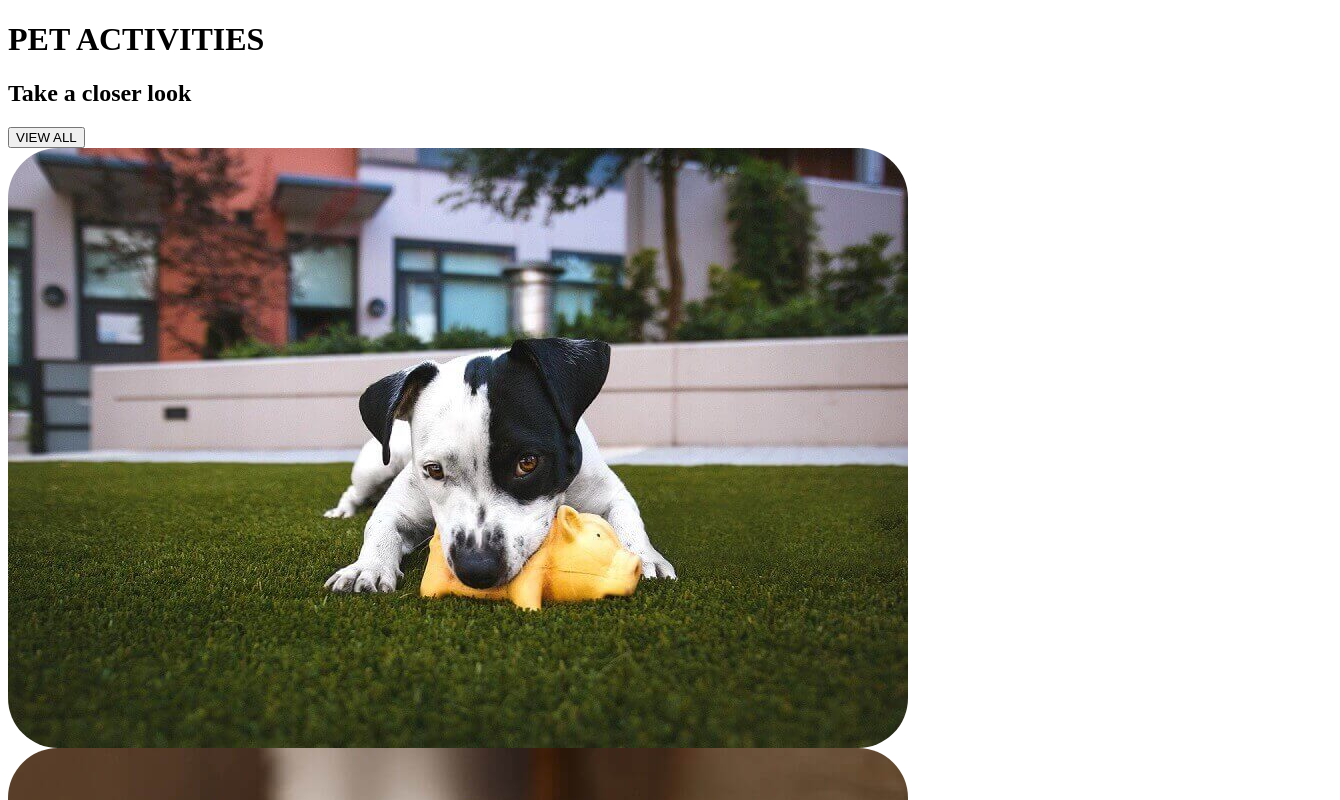
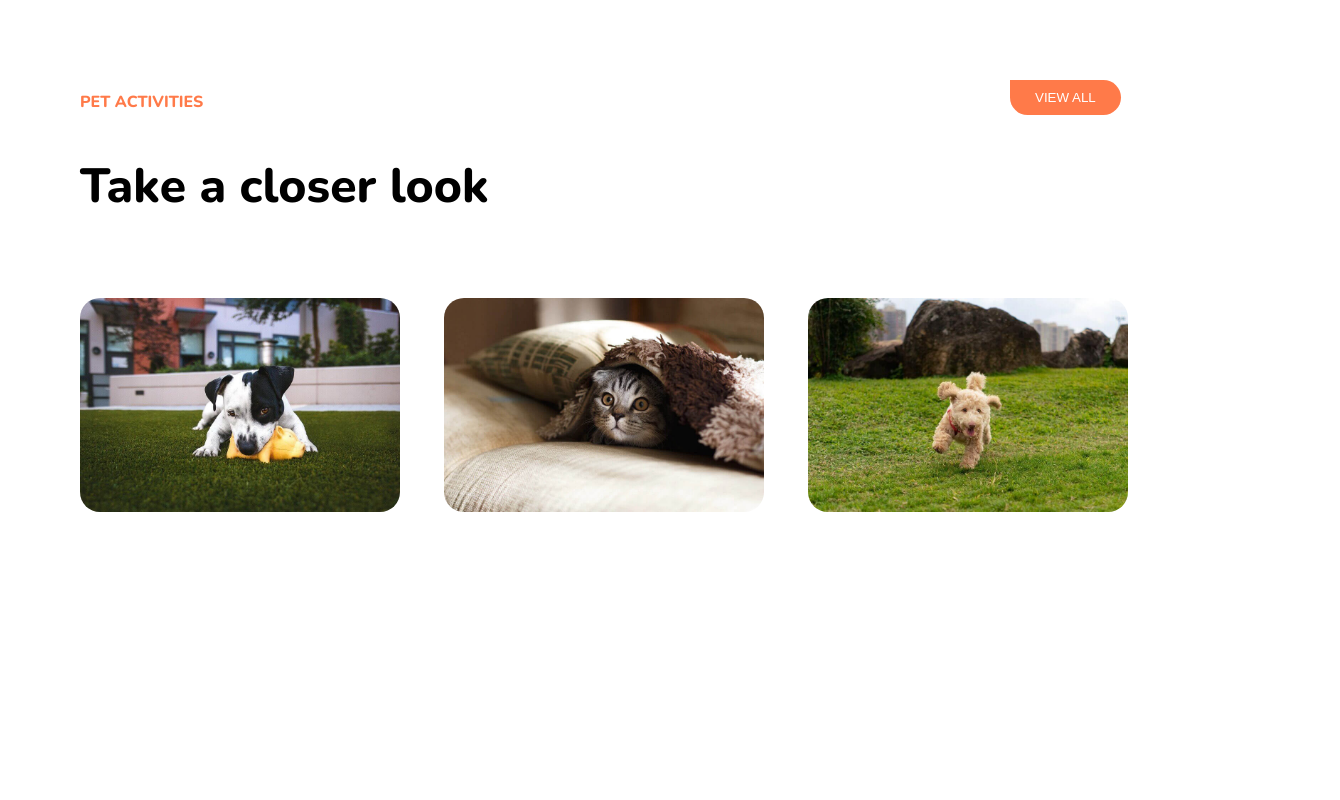
Before and after one commit to RaquelOrtegaLabrac/w1-ch4-raquel-ortega, a website: page index.html in a window 1280 px wide. Shown: the top 800 px of the page, 1340 px wide, since content can reach past the window. Drawn offline with nearby package versions, Linux system fonts and the light colour scheme.

Commit message:
add styles

```diff
--- a/index.html
+++ b/index.html
@@ -8,18 +8,29 @@
   <title>Pet activities</title>
   <link rel="stylesheet" href="styles.css">
   <link rel="shortcut icon" href="logo2.png" type="image/x-icon">
+  <link rel="preconnect" href="https://fonts.googleapis.com">
+  <link rel="preconnect" href="https://fonts.gstatic.com" crossorigin>
+  <link href="https://fonts.googleapis.com/css2?family=Nunito:wght@400;800&display=swap" rel="stylesheet">
 </head>
 
 <body>
+  <div class="header-container">
     <header>
+      <div class="title-subtitle">
         <h1 class="header__title">PET ACTIVITIES</h1>
         <h2 class="header__subtitle">Take a closer look</h2>
+      </div>
+      <div class="button-container">
         <button class="header__button">VIEW ALL</button>
+      </div>
     </header>
+  </div>
   <main>
+    <div class="image-container">
       <img src="01.jpg" alt="A puppy with a toy of a pig.">
       <img src="02.jpg" alt="A cute cat sticking its head out from under a blanket.">
       <img src="03.jpg" alt="A cute dog that looks like a teddy running on the grass.">
+    </div>
   </main>
 
 
--- a/styles.scss
+++ b/styles.scss
@@ -2,8 +2,53 @@
   box-sizing: border-box;
 }
 
+body {
+  font-family: "Nunito", sans-serif;
+  margin: 60px;
+  width: 100%;
+  height: 100%;
+}
+
+header {
+  display: flex;
+  justify-content: flex-end;
+  padding: 20px;
+}
+
+.title-subtitle {
+  justify-content: flex-start;
+  width: 100%;
+  flex: 3;
+}
+
+.header__title {
+  color: rgb(255, 122, 73);
+  font-size: 1em;
+}
+
+.header__subtitle {
+  font-size: 3em;
+}
+
+.button-container {
+  flex: 1;
+}
+.header__button {
+  justify-content: flex-end;
+  right: 50px;
+}
+
+.header__button {
+  color: white;
+  background-color: rgb(255, 122, 73);
+  border-radius: 0px 20px 20px 20px;
+  border: none;
+  padding: 10px 25px;
+}
+
 img {
-  display: flex;
   justify-content: space-around;
-  border-radius: 50px;
+  width: 20em;
+  border-radius: 20px;
+  margin: 20px;
 }
```
Also changed, not shown: styles.css, 1 other file. Lines whose indentation alone changed are shown as unchanged.
